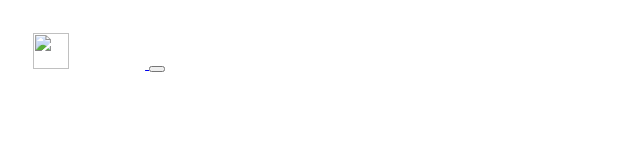
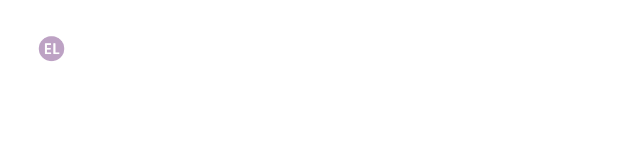
Before and after one commit to programmererin/programmerin.github.io, a plain HTML site: page navbar.html in a window 1280 px wide. Shown: the top 160 px of the page, without its empty margins (0-640 px from the left). Drawn offline with Linux system fonts and the light colour scheme.

Commit message:
fixed favicon not appearing

```diff
--- a/navbar.html
+++ b/navbar.html
@@ -1,7 +1,7 @@
 <nav class="navbar fixed-top navbar-expand-lg navbar-light scrolling-navbar">
   <link rel="stylesheet" href="styles.css">
   <a href="index.html" class="navbar-brand">
-    <img id="logo" src="_files/_images/favicon.png" height="36" alt="">
+    <img id="logo" src="files/favicon.png" height="36" alt="">
   </a>
   <button class="navbar-toggler" type="button" data-bs-toggle="collapse" data-bs-target="#navbarSupportedContent" aria-controls="navbarSupportedContent" aria-expanded="false" aria-label="Toggle navigation">
       <span class="navbar-toggler-icon"></span>
```
